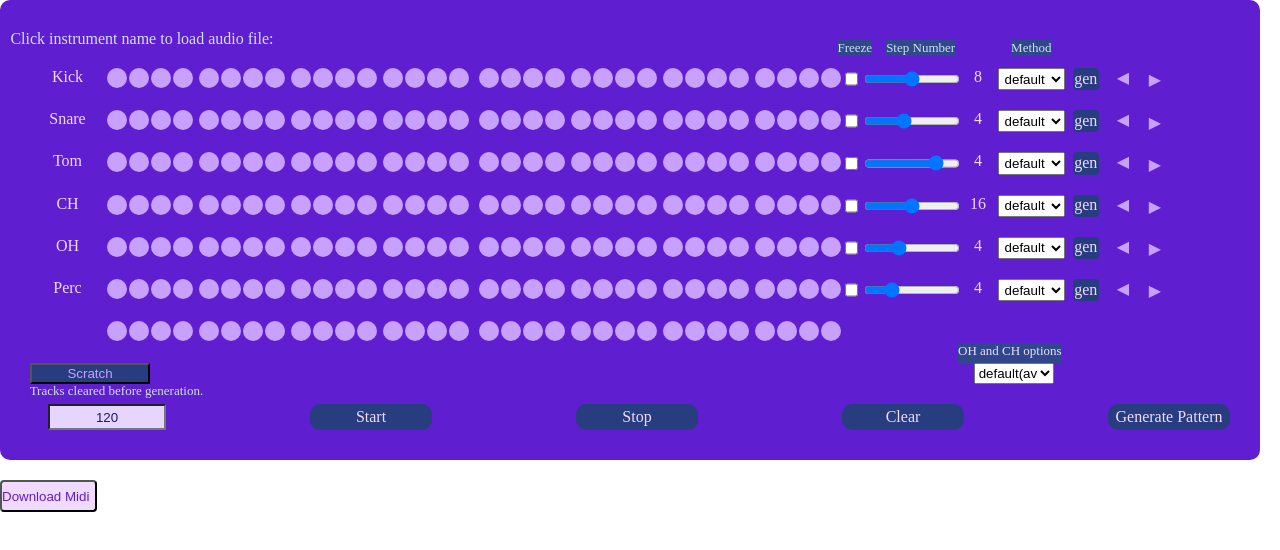
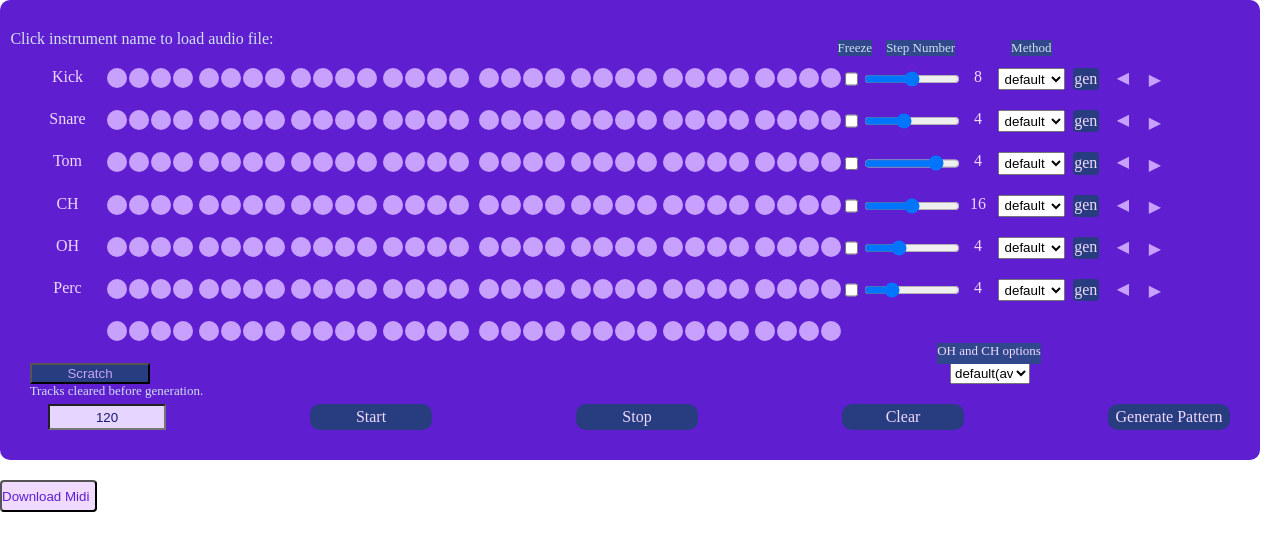
Before and after one commit to KwDing/DrumPatternGenerator.github.io, a plain HTML site: page index.html in a window 1280 px wide. Drawn offline with Linux system fonts and the light colour scheme; a script that the page names is missing.

Commit message:
test for label position adjustment

```diff
--- a/css/style.css
+++ b/css/style.css
@@ -172,7 +172,7 @@ body{
 }
 .sel2{
 	position: relative;
-	left: 45rem;
+	left: 50rem;
 }
 .slider{
 	width: 8%;
--- a/index.html
+++ b/index.html
@@ -461,14 +461,15 @@
 		</div>
 		<div class= "f_r rowBox">
 			<input type = "button" id = "addBtn" value = "Scratch">
-			<label for="Hatopts" style = "position: relative;font-size: small; background-color: #31478c;;
-			top:-1.25rem; left: 50.5rem;">OH and CH options</label>
 			<select class = "sel2" id = "Hatopts" size = 1>
 				<option value = "avoid">default(avoid overlap in CH and OH)</option>
 				<option value = "brutal">ignore overlap in CH and OH</option>
 				<option value = "sync">sync OH generatoin with CH</option>
 			</select>
-			<label class = "addinfo" id = "addlbl" style = "position: relative; font-size: small; color: rgb(209, 225, 239); top:1.25rem; left: -19rem; text-align: left;">Tracks cleared before generation.</label>
+			<label for= "Hatopts" style = "position: relative;font-size: small; background-color: #31478c;;
+			top:-1.25rem; left: 44.2rem;">OH and CH options</label>
+
+			<label id = "addlbl" style = "position: relative; font-size: small; color: rgb(209, 225, 239); top:1.25rem; left: -19rem; text-align: left;">Tracks cleared before generation.</label>
 		</div>
 
 		<div class= "f_r rowBox">
```
